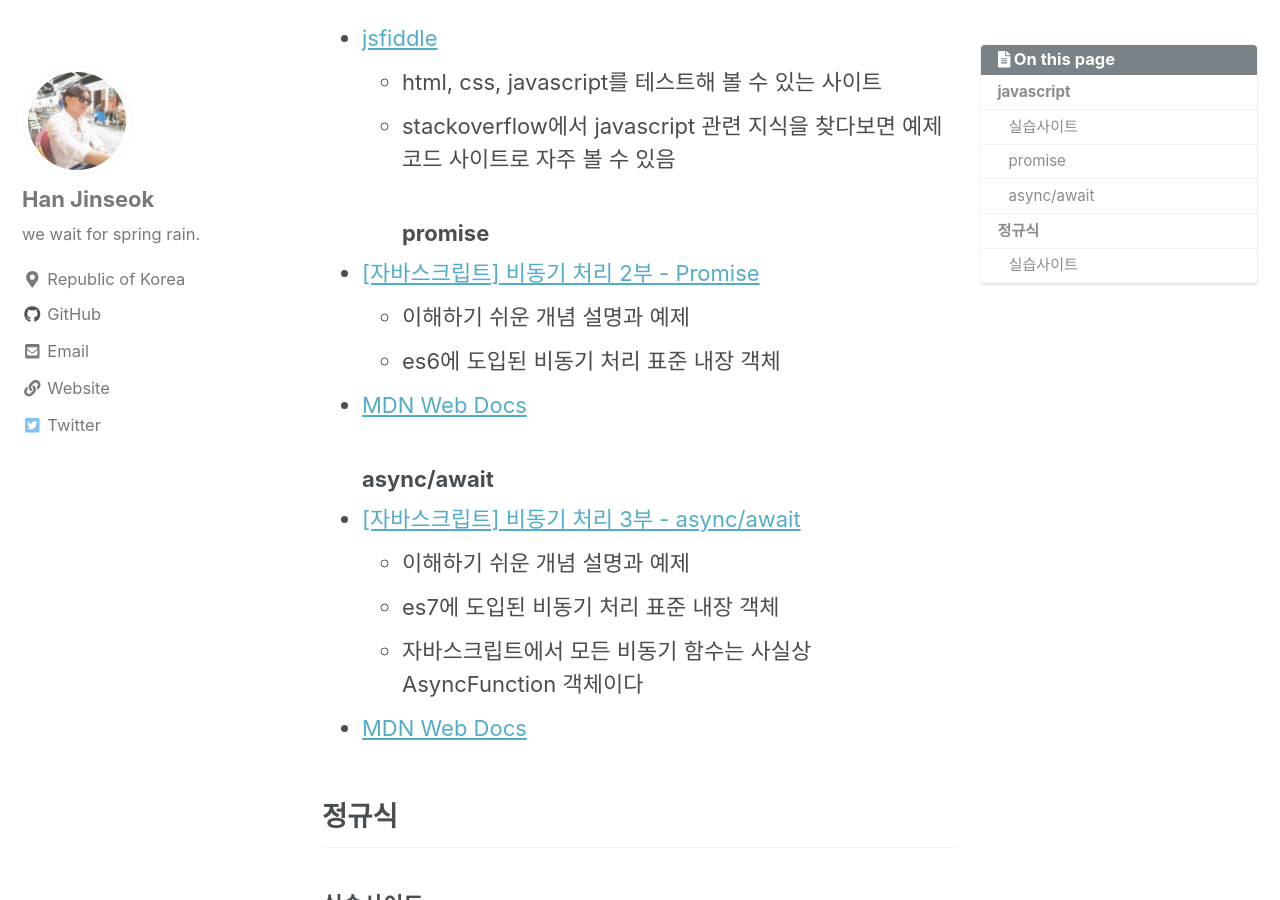
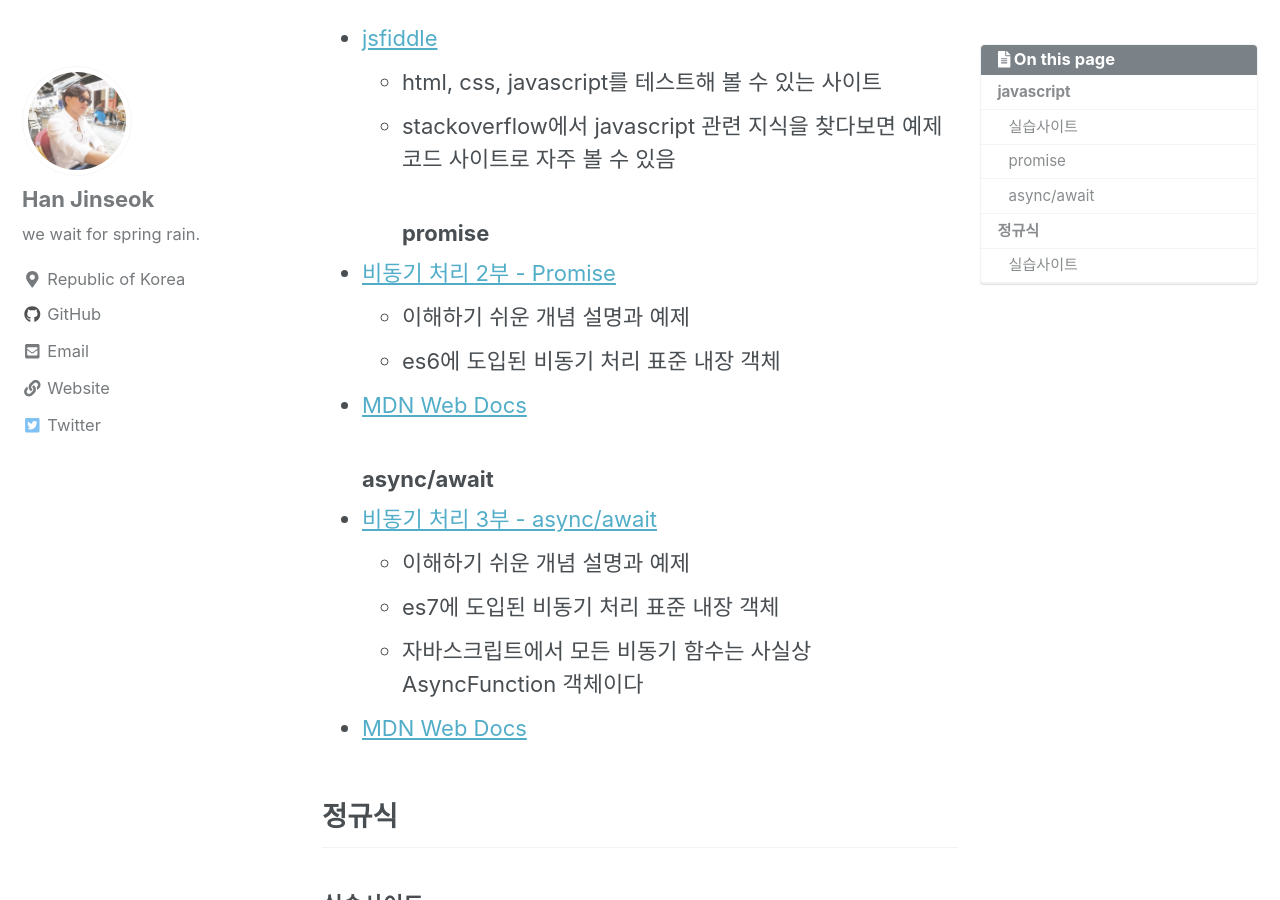
Before and after one commit to moregorenine/moregorenine.github.io, a Jekyll site: the page built from _posts/dev/2021-03-07-develop.md, in a window 1280 px wide and 900 px high, scrolled down 374 px. Built offline with Jekyll 4.4.1, drawn with Linux system fonts in a browser that asks for light colours; nearby versions of some CDN libraries; comment, search, counter and statistics services are not loaded; a style sheet for code colours, icons or effects is not loaded.

Commit message:
Update 2021-03-07-develop.md

```diff
--- a/_posts/dev/2021-03-07-develop.md
+++ b/_posts/dev/2021-03-07-develop.md
@@ -19,12 +19,12 @@ toc_sticky: true
   - html, css, javascript를 테스트해 볼 수 있는 사이트
   - stackoverflow에서 javascript 관련 지식을 찾다보면 예제코드 사이트로 자주 볼 수 있음
 ### promise
-- [[자바스크립트] 비동기 처리 2부 - Promise](https://www.daleseo.com/js-async-promise/)
+- [비동기 처리 2부 - Promise](https://www.daleseo.com/js-async-promise/)
   - 이해하기 쉬운 개념 설명과 예제
   - es6에 도입된 비동기 처리 표준 내장 객체
 - [MDN Web Docs](https://developer.mozilla.org/ko/docs/Web/JavaScript/Reference/Global_Objects/Promise)
 ### async/await
-- [[자바스크립트] 비동기 처리 3부 - async/await](https://www.daleseo.com/js-async-async-await/)
+- [비동기 처리 3부 - async/await](https://www.daleseo.com/js-async-async-await/)
   - 이해하기 쉬운 개념 설명과 예제
   - es7에 도입된 비동기 처리 표준 내장 객체
   - 자바스크립트에서 모든 비동기 함수는 사실상 AsyncFunction 객체이다
```
